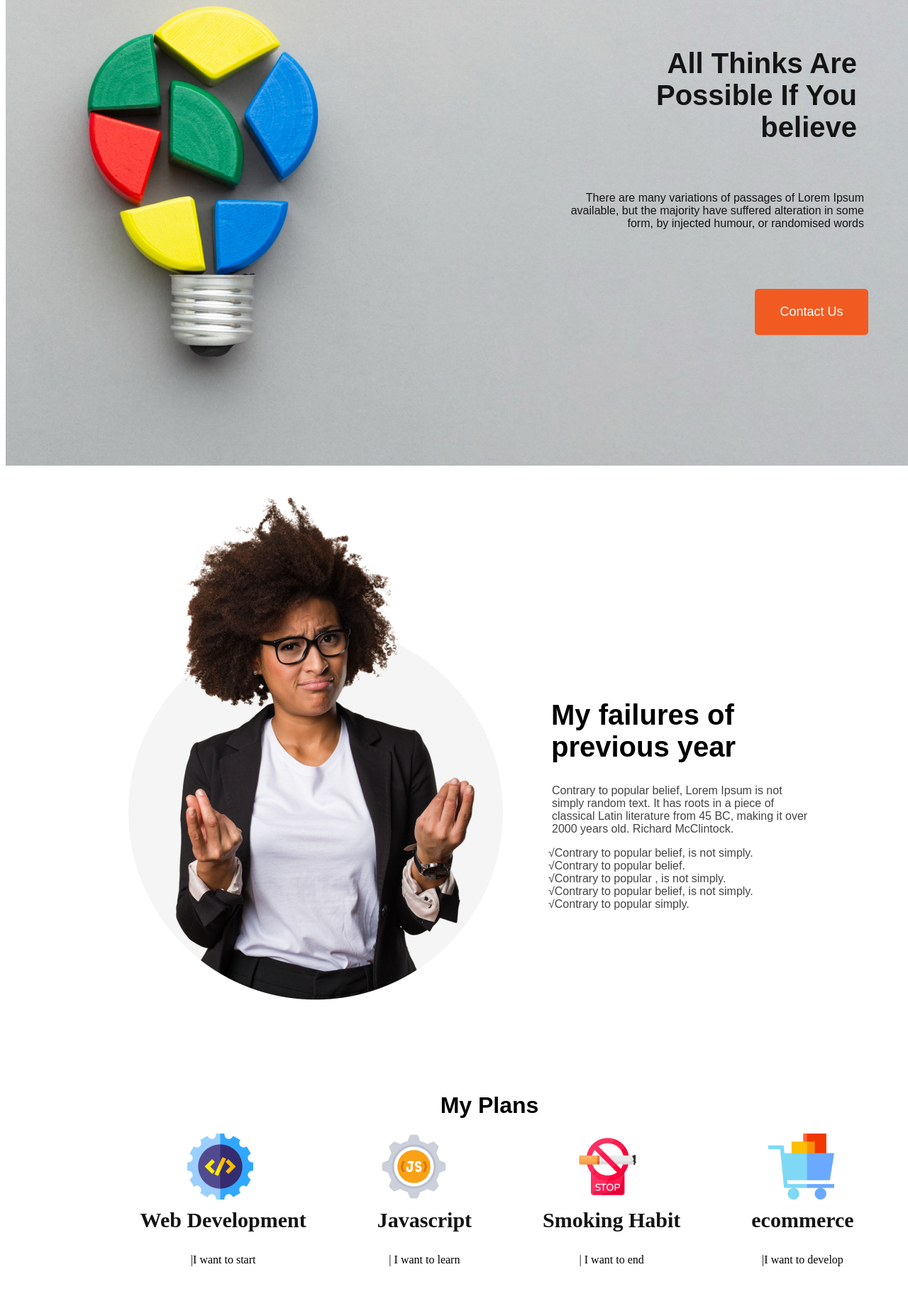
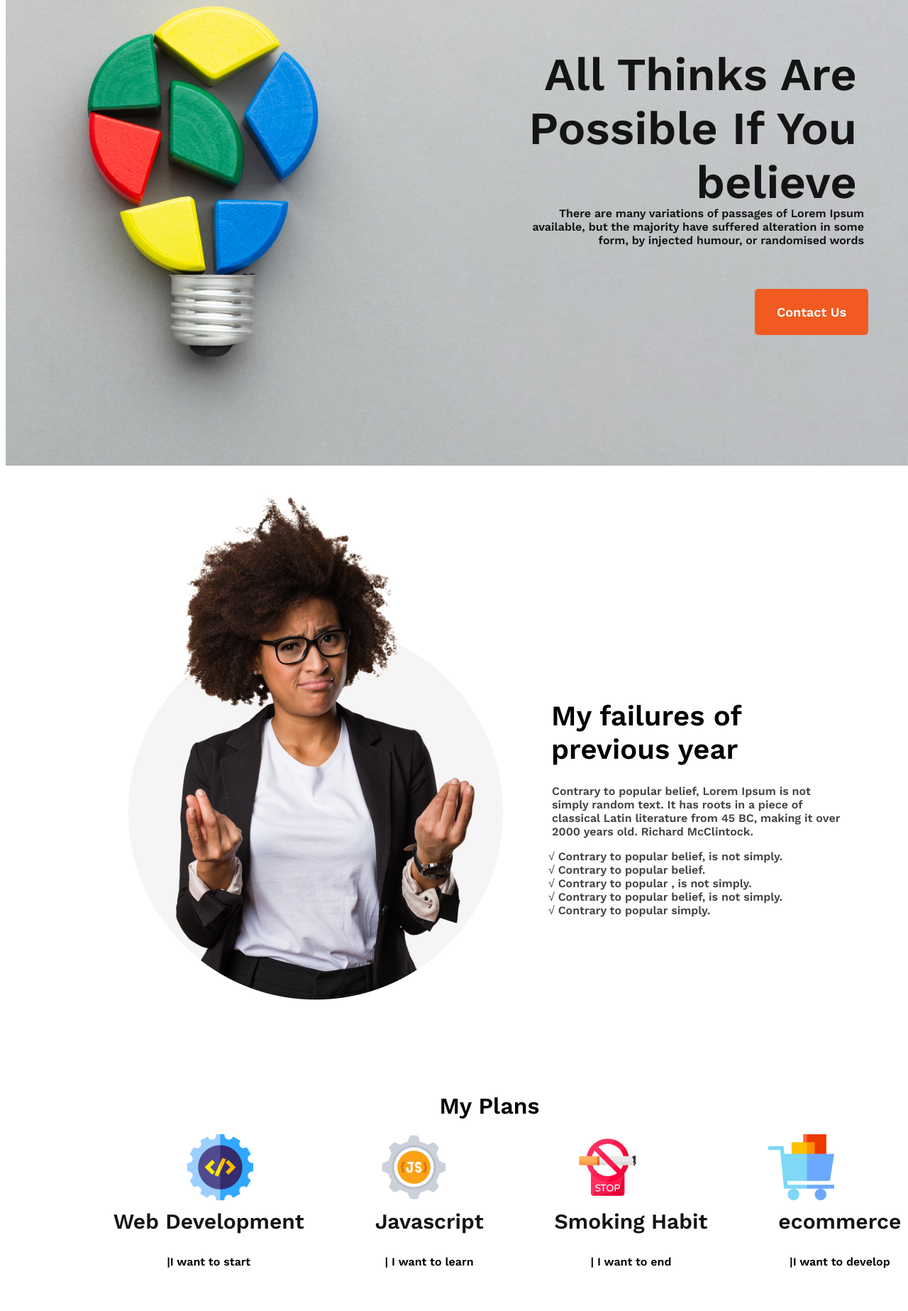
Before and after one commit to rajuh301/assessment-1, a plain HTML site: page index.html in a window 1280 px wide. Shown: the part 153-2000 px from the top of the page at 71% size. Drawn offline with nearby package versions, Linux system fonts and the light colour scheme.

Commit message:
change fint

```diff
--- a/index.html
+++ b/index.html
@@ -6,6 +6,18 @@
     <meta name="viewport" content="width=device-width, initial-scale=1.0">
     <title>Assessment</title>
     <link rel="stylesheet" href="style/style.css">
+
+    <link rel="preconnect" href="https://fonts.googleapis.com"><link rel="preconnect" href="https://fonts.gstatic.com" crossorigin><link href="https://fonts.googleapis.com/css2?family=Open+Sans:ital@0;1&family=Work+Sans:wght@600&display=swap" rel="stylesheet">
+
+
+
+
+
+
+
+
+
+
 </head>
 <body>
 <!-- Top banner section -->
@@ -43,11 +55,11 @@
             <p>Contrary to popular belief, Lorem Ipsum is not <br> simply random text. It has roots in a piece of <br> classical Latin literature from 45 BC, making it over <br> 2000 years old. Richard McClintock.</p>
 
             <ul>
-                <li>Contrary to popular belief, is not simply.</li>
-                <li>Contrary to popular belief.</li>
-                <li>Contrary to popular , is not simply.</li>
-                <li>Contrary to popular belief, is not simply.</li>
-                <li>Contrary to popular simply.</li>
+                <li>    Contrary to popular belief, is not simply.</li>
+                <li>    Contrary to popular belief.</li>
+                <li>    Contrary to popular , is not simply.</li>
+                <li>    Contrary to popular belief, is not simply.</li>
+                <li>    Contrary to popular simply.</li>
             </ul>
         </div>
 
--- a/style/style.css
+++ b/style/style.css
@@ -1,10 +1,20 @@
 *{
     margin-top:0;
+    font-family: 'Work Sans', sans-serif;
+
 }
 
 
 
+
+
+
+
+
+
+
 .main-section{
+
     background-image: url('../images/banner/banner2.png');
     display:flex;
     background-repeat: no-repeat;
@@ -30,19 +40,19 @@
 }
 
 .main-section h1{
-    font-family: Arial, Helvetica, sans-serif;
+    font-family: 'Work Sans', sans-serif;
     color: #151414;
     height: 300px;
     width: 500px;
     margin-top: 220px;
     margin-left: 700px;
     font-weight: 700;
-    font-size: 40px;
+    font-size: 65px;
 
 }
 
 .main-section p{
-    font-family: Arial, Helvetica, sans-serif;
+
     color: #151414;
     height: 78px;
     width: 490px;
@@ -53,7 +63,7 @@
 }
 
 .btn{
-    font-family: Arial, Helvetica, sans-serif;
+
     width: 160px;
     height: 65px;
     background-color: #F15B22;
@@ -80,7 +90,7 @@
 }
 
 .person-image h1{
-    font-family: Arial, Helvetica, sans-serif;
+
     font-weight: 700;
     font-size: 40px;
     margin-top: 300px;
@@ -89,7 +99,7 @@
 }
 
 .mor-title{
-    font-family: Arial, Helvetica, sans-serif;
+
     position: absolute;
     text-align: left;
     margin-top: 420px;
@@ -99,7 +109,7 @@
 }
 /* ------------------ */
 .my-plans{
-    font-family: Arial, Helvetica, sans-serif;
+
     font-weight: 700;
     font: 40px;
     text-align: center;
@@ -128,7 +138,7 @@
 .plans-title{
     display: flex;
     gap: 100px;
-    margin-left: 15%;
+    margin-left: 12%;
     margin-top: 10%;
     text-align: center;
 }
@@ -137,6 +147,10 @@
     color:#151414 ;
     font-weight: 700;
     font-size: 30px;
+}
+
+.web{
+    margin-left: 10px;
 }
 
 
@@ -153,7 +167,7 @@
 
 
 .image-title{
-    font-family: Arial, Helvetica, sans-serif;
+
     position: absolute;
     font-weight: 700;
     font-size: 40px;
@@ -186,7 +200,7 @@ footer{
 }
 
 footer h4{
-    font-family: Arial, Helvetica, sans-serif;
+
     font-weight: 700;
     font-size: 45px;
     color: #F8F8F8;
@@ -196,13 +210,13 @@ footer h4{
 
 footer p{
 
-    font-family: Arial, Helvetica, sans-serif;
+
     color: #FFFFFF;
     font-size: 16px;
 }
 
 .Subscribe h5{
-    font-family: Arial, Helvetica, sans-serif;
+
     font-size: 20px;
     margin-top: 20px;
 }
```
